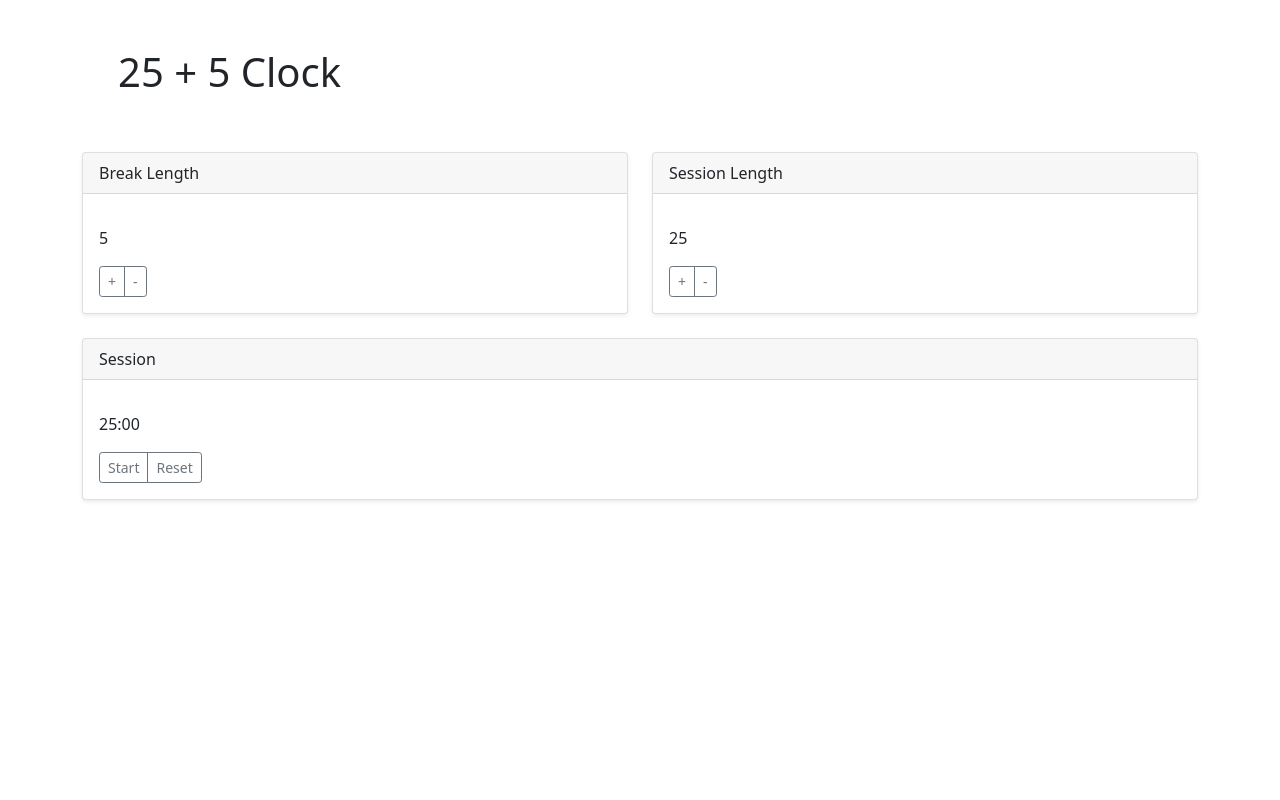
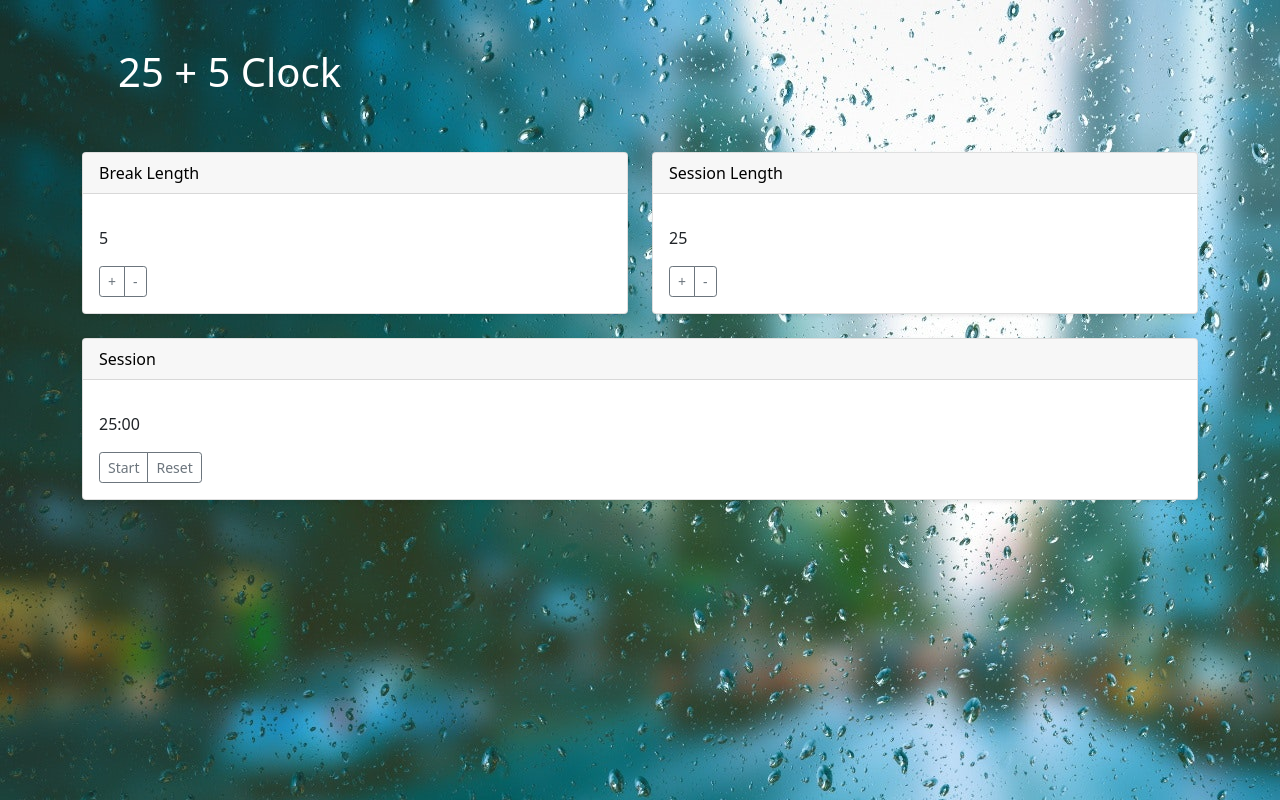
Before and after one commit to filippialb/FCC-25-5-clock, a plain HTML site: page index.html in a window 1280 px wide. Drawn offline with nearby package versions, Linux system fonts and the light colour scheme.

Commit message:
25-5-clock

```diff
--- a/index.html
+++ b/index.html
@@ -4,6 +4,7 @@
     <meta charset="utf-8">
     <meta name="viewport" content="width=device-width, initial-scale=1">
     <link href="https://cdn.jsdelivr.net/npm/bootstrap@5.0.2/dist/css/bootstrap.min.css" rel="stylesheet" integrity="sha384-EVSTQN3/azprG1Anm3QDgpJLIm9Nao0Yz1ztcQTwFspd3yD65VohhpuuCOmLASjC" crossorigin="anonymous">
+    <link rel="stylesheet" href="styles.css">
 
     <title>25 + 5 Clock</title>
   </head>
@@ -13,7 +14,7 @@
 
     <div class="container">
       <div class="row">
-        <h1 class="mx-auto p-5">25 + 5 Clock</h1>
+        <h1 class="mx-auto p-5" id="title">25 + 5 Clock</h1>
 
 
         <div class="col-md-6">
--- a/script.js
+++ b/script.js
@@ -76,7 +76,7 @@ function breakTime(){
                 timerStatus = "begin";
                 cronometerRun();
             }
-        }, 200); //update every 1000 miliseconds
+        }, 1000); //update every 1000 miliseconds
     } else if (timerStatus === "breakCounting"){
         timerStatus = "stopped";
         clearInterval(timer);
--- /dev/null
+++ b/styles.css
@@ -0,0 +1,20 @@
+body {
+    background-image: url("./images/background.jpg");
+
+  }
+
+
+
+  .container {
+    opacity: 1;
+  }
+
+  #title{
+    color: white;
+    opacity: 1;
+  }
+
+  .card-header{
+    color: black;
+    opacity: 1;
+  }
```
Also changed, not shown: images/background.jpg (added).
